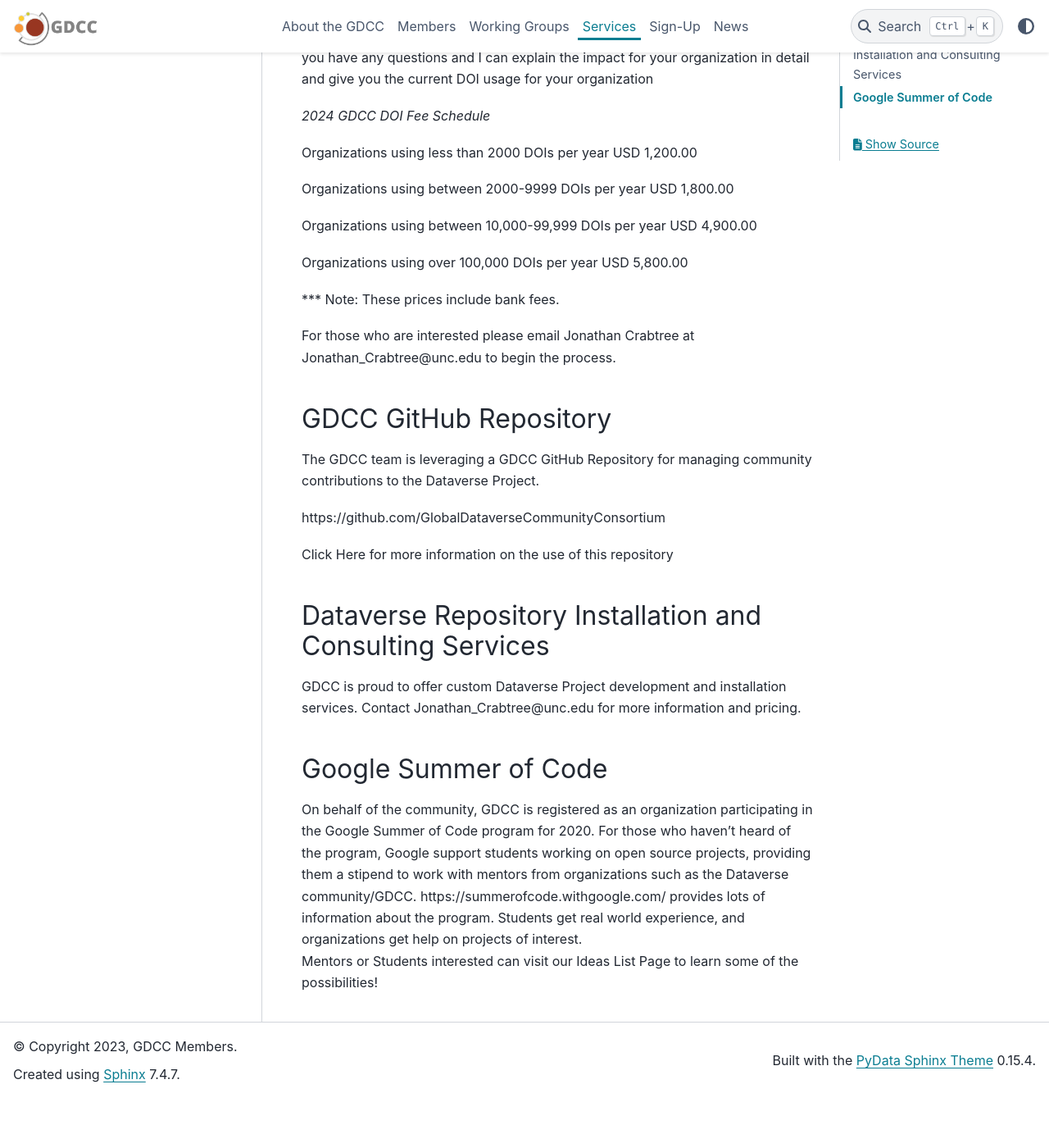
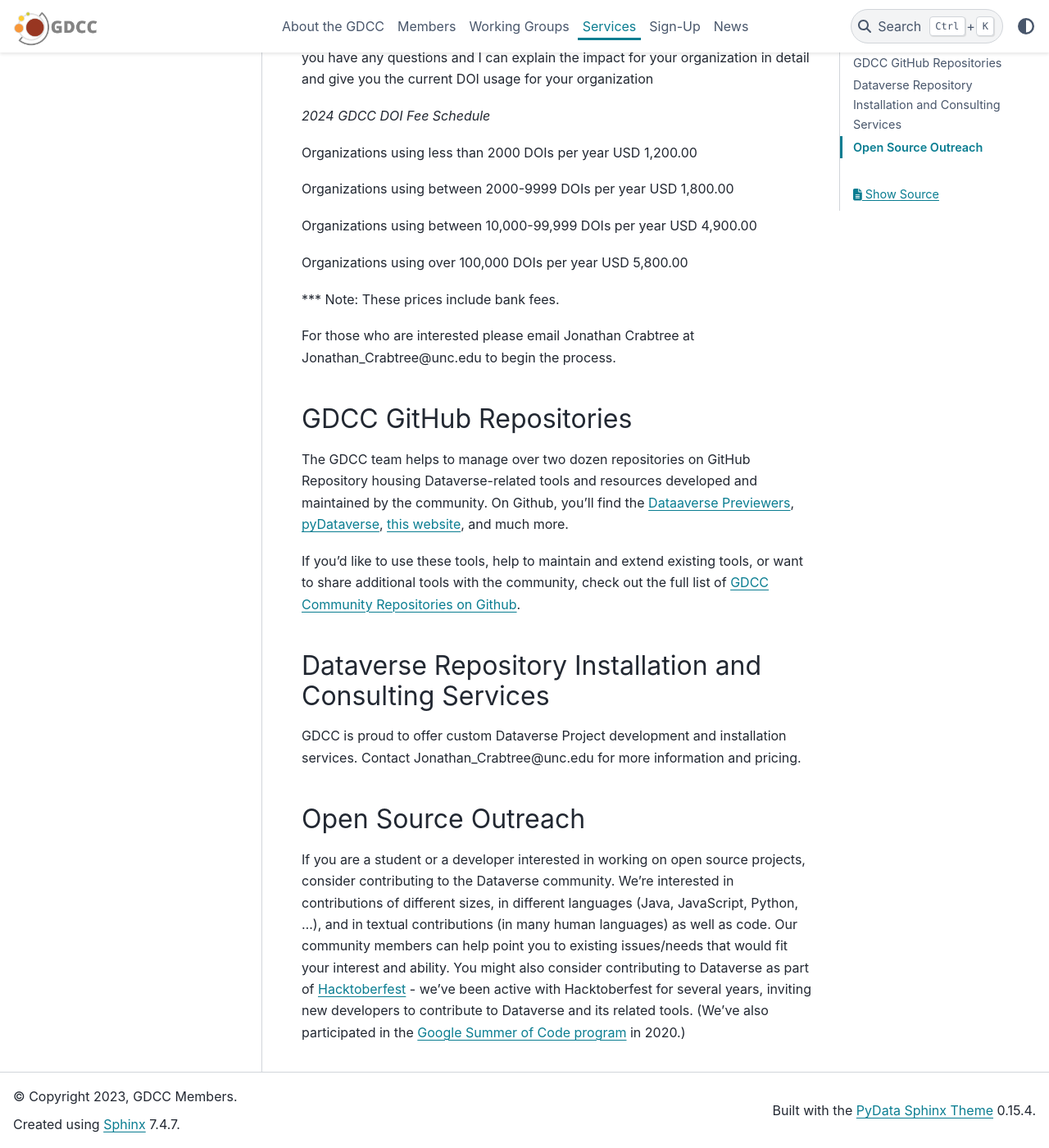
Before and after one commit to gdcc/www.gdcc.io, a Sphinx documentation site: the page built from source/services.md, in a window 1280 px wide and 1400 px high, scrolled down 827 px. Shown: the whole window at 82% size. Built offline with Sphinx 7.4.7 and the PyData theme 0.15.4, drawn with Linux system fonts in a browser that asks for light colours; before the commit the page ends 2167 px from its top, so only the background shows below that.

Commit message:
Update services.md - github and open source outreach

```diff
--- a/source/services.md
+++ b/source/services.md
@@ -26,16 +26,15 @@
 
 For those who are interested please email Jonathan Crabtree at Jonathan_Crabtree@unc.edu to begin the process.
 
-## GDCC GitHub Repository
-The GDCC team is leveraging a GDCC GitHub Repository for managing community contributions to the Dataverse Project.
+## GDCC GitHub Repositories
+The GDCC team helps to manage over two dozen repositories on GitHub Repository housing Dataverse-related tools and resources developed and maintained by the community. On Github, you'll find the [Dataaverse Previewers](https://github.com/gdcc/dataverse-previewers), [pyDataverse](https://github.com/gdcc/pyDataverse), [this website](https://github.com/gdcc/dataversecommunity.global), and much more.
 
-https://github.com/GlobalDataverseCommunityConsortium
+If you'd like to use these tools, help to maintain and extend existing tools, or want to share additional tools with the community, check out the full list of
+[GDCC Community Repositories on Github](https://github.com/gdcc).
 
-Click Here for more information on the use of this repository
 
 ## Dataverse Repository Installation and Consulting Services
 GDCC is proud to offer custom Dataverse Project development and installation services. Contact Jonathan_Crabtree@unc.edu for more information and pricing.
 
-## Google Summer of Code
-On behalf of the community, GDCC is registered as an organization participating in the Google Summer of Code program for 2020. For those who haven’t heard of the program, Google support students working on open source projects, providing them a stipend to work with mentors from organizations such as the Dataverse community/GDCC. https://summerofcode.withgoogle.com/ provides lots of information about the program. Students get real world experience, and organizations get help on projects of interest.
-Mentors or Students interested can visit our Ideas List Page to learn some of the possibilities!
+## Open Source Outreach
+If you are a student or a developer interested in working on open source projects, consider contributing to the Dataverse community. We're interested in contributions of different sizes, in different languages (Java, JavaScript, Python, ...), and in textual contributions (in many human languages) as well as code. Our community members can help point you to existing issues/needs that would fit your interest and ability. You might also consider contributing to Dataverse as part of [Hacktoberfest](https://hacktoberfest.com/) - we've been active with Hacktoberfest for several years, inviting new developers to contribute to Dataverse and its related tools. (We've also participated in the [Google Summer of Code program](https://summerofcode.withgoogle.com/) in 2020.)
```
